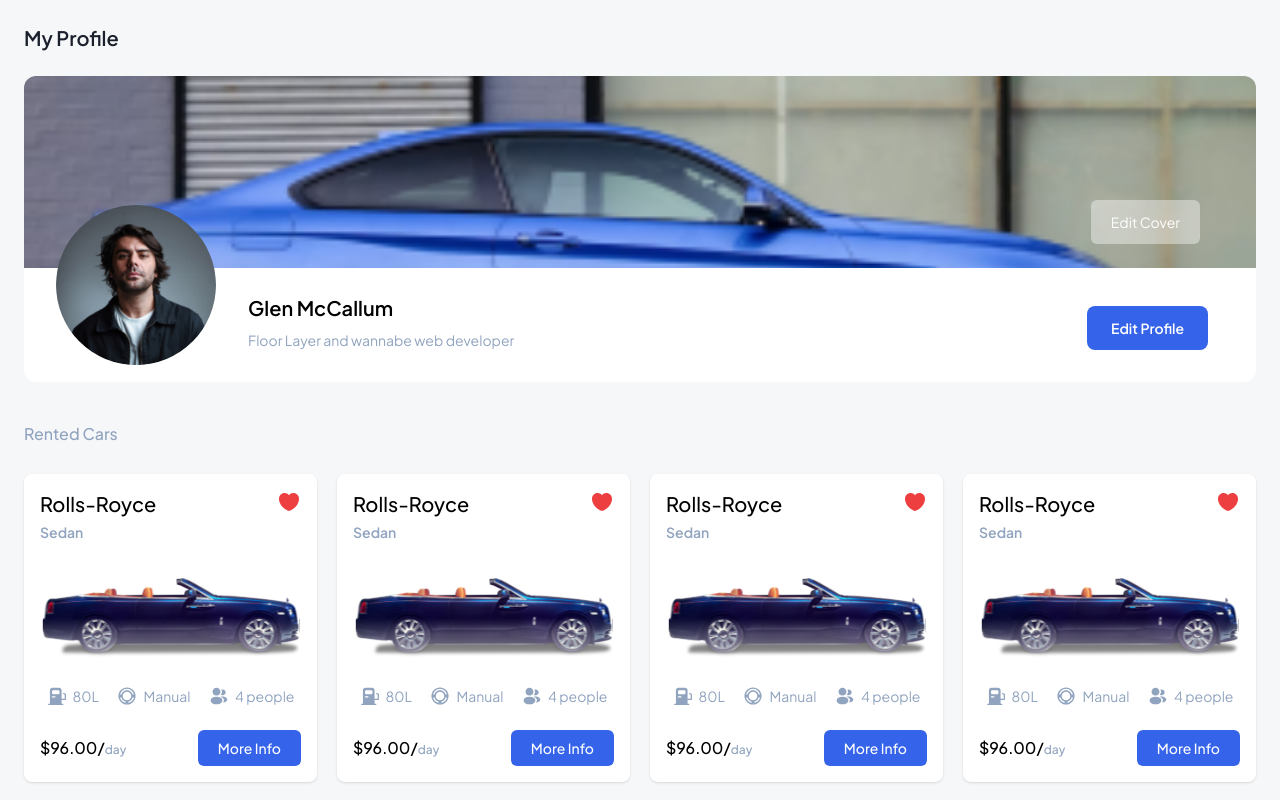
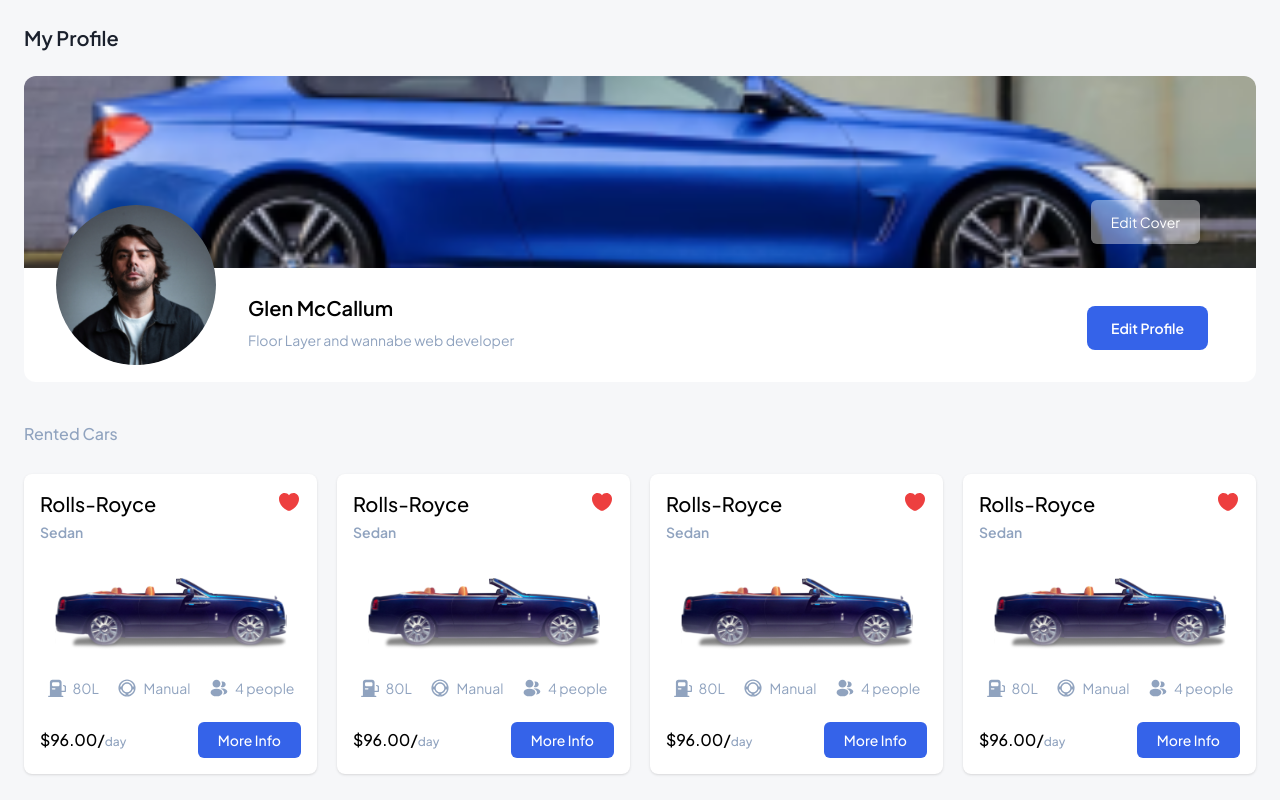
Before and after one commit to GlenMac90/morent, a Next.js app: page /profile in a window 1280 px wide. Shown: the top 800 px of the page. Built offline with nearby package versions, Linux system fonts and the light colour scheme.

Commit message:
made profile page and added id to user and car dummy objects

```diff
--- a/app/(root)/profile/page.tsx
+++ b/app/(root)/profile/page.tsx
@@ -15,7 +15,10 @@
               src={dummyUserData.coverImage}
               alt="cover-picture"
               layout="fill"
-              objectFit="cover"
+              style={{
+                objectFit: "cover",
+                objectPosition: "center 80%",
+              }}
               className="rounded-t-xl"
             />
             <button className="absolute bottom-2.5 right-2.5 rounded bg-white/40 px-2.5 py-1.5 text-[10px] text-white md:bottom-6 md:right-14 md:rounded-md md:px-5 md:py-3 md:text-sm">
--- a/components/CarCard.tsx
+++ b/components/CarCard.tsx
@@ -70,7 +70,7 @@
           <Image
             src={dummyData.mainPicture}
             alt="car picture"
-            className={`mb-1 ml-4 h-[3rem] w-[10rem] self-end xs:mt-6 xs:h-[4rem] xs:w-[13.25rem] sm:ml-0 sm:h-[5rem] sm:w-[16.25rem] sm:self-center ${
+            className={`mb-1 ml-4 h-[3.3rem] w-[11rem] self-end xs:mt-6 xs:h-[4rem] xs:w-[13.25rem] sm:ml-0 sm:h-[4.5rem] sm:w-[236px] sm:self-center ${
               isPopularCar ? "self-center" : "self-end sm:self-center"
             }`}
           />
```
